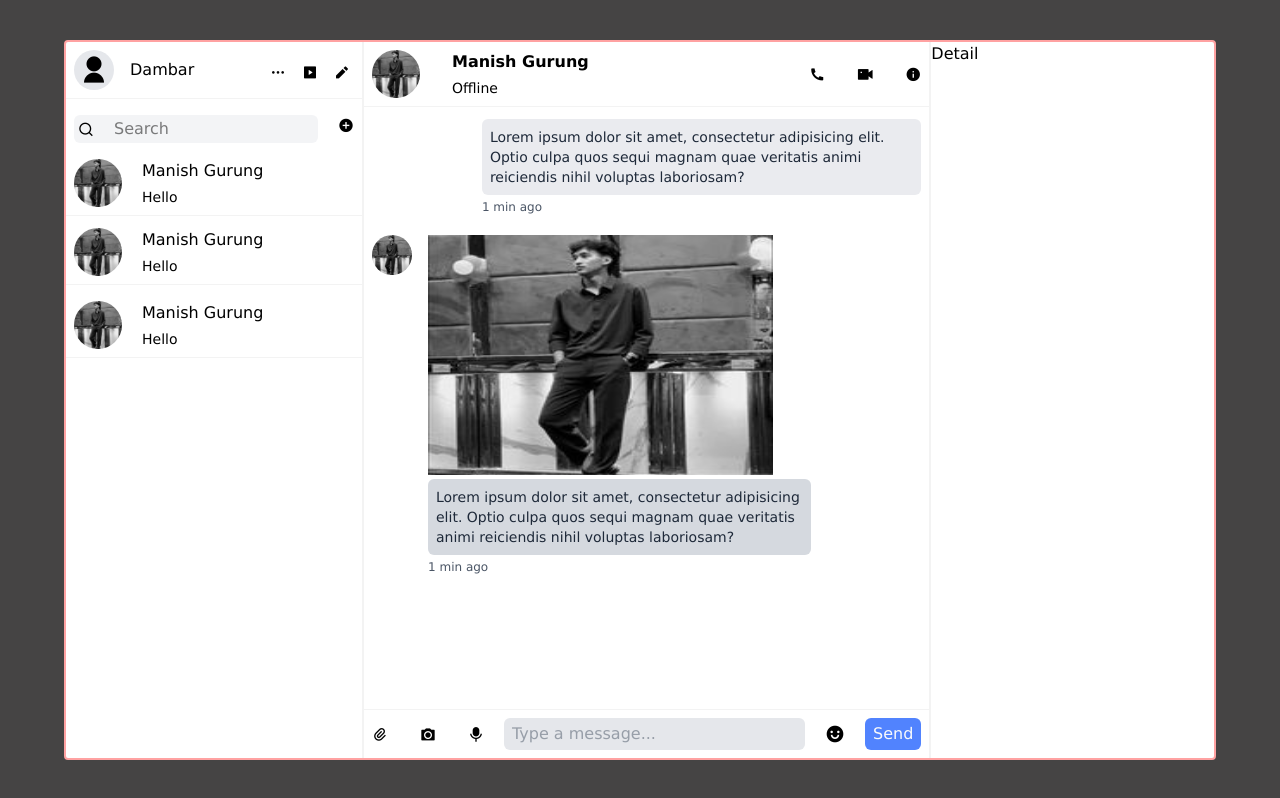
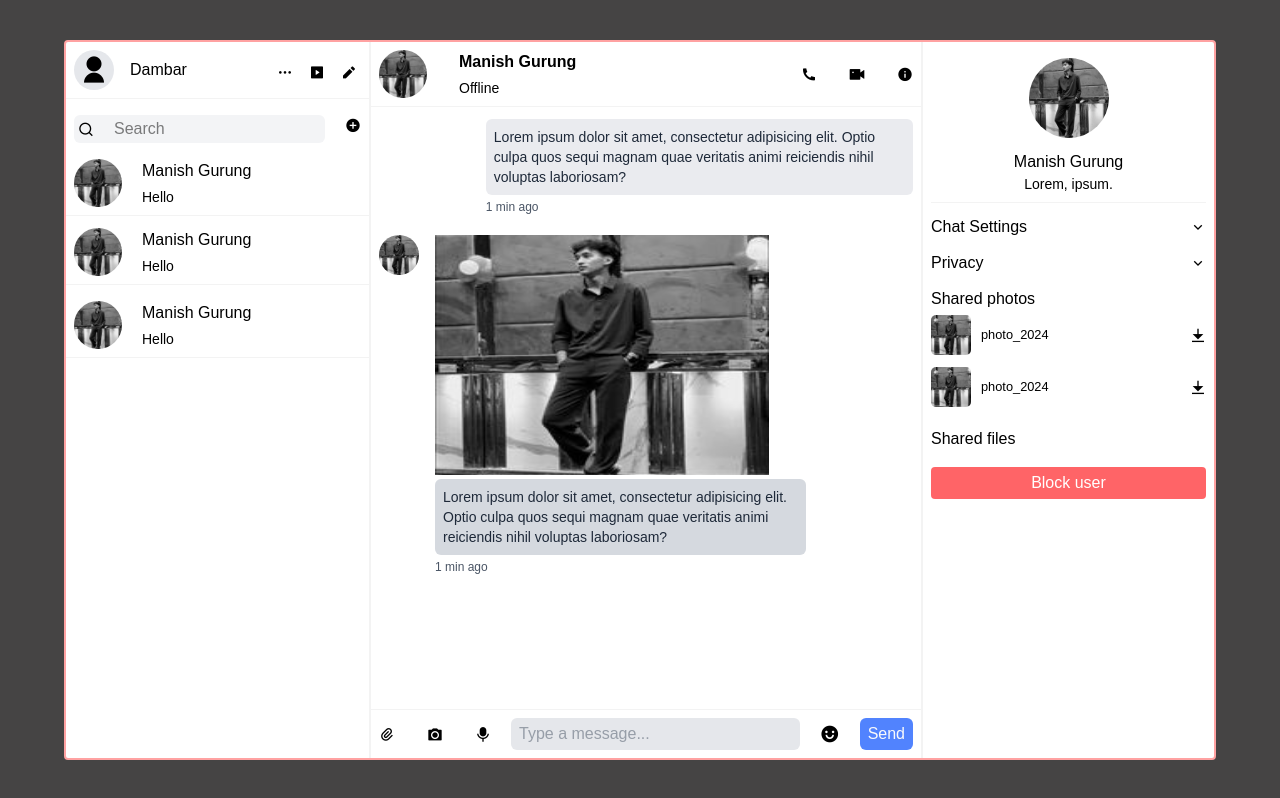
Before and after one commit to GShix/GShiX-2.0, a React (Vite) app in the folder InstagramFirebase/: page / in a window 1280 px wide. Built offline with nearby package versions, Linux system fonts and the light colour scheme.

Commit message:
Detail and Poppins

```diff
--- /dev/null
+++ b/InstagramFirebase/src/App.css
@@ -0,0 +1,32 @@
+
+.title{
+    display: flex;
+    justify-content: space-between;
+    align-items: center;
+
+    i{
+        font-size: 1rem;
+        /* color: #c5c4c435; */
+    }
+}
+.photoItem{
+    display: flex;
+    align-items: center;
+    justify-content: space-between;
+}
+.photoDetail{
+    display: flex;
+    align-items: center;
+    gap: 10px;
+    img{
+        width: 40px;
+        height: 40px;
+        border-radius: 5px;
+        object-fit: cover;
+    }
+    span{
+        font-size: 0.8rem;
+        /* color: #c5c4c4; */
+        font-weight: 300;
+    }
+}
--- a/InstagramFirebase/src/components/detail/Detail.jsx
+++ b/InstagramFirebase/src/components/detail/Detail.jsx
@@ -1,8 +1,58 @@
 import React from 'react'
-
+import '../../App.css'
 const Detail = () => {
   return (
-    <div className='flex-1'>Detail</div>
+    <div className='flex-1 p-2'>
+      <div className="user px-3 py-2 flex flex-col  justify-center items-center gap-3 border-b border-b-[#c5c4c435]">
+        <img src="/manish_grg.jpg" className='rounded-full w-20 object-cover' alt="" />
+        <div className="texts flex flex-col gap- justify-center items-center">
+          <h2 className=''>Manish Gurung</h2>
+          <p className='text-sm'>Lorem, ipsum.</p>
+        </div>
+      </div>
+      <div className="info py-3 flex flex-col gap-3">
+        <div className="option">
+          <div className="title">
+            <span>Chat Settings</span>
+            <i class="ri-arrow-down-s-line"></i>
+          </div>
+        </div>
+        <div className="option">
+          <div className="title">
+            <span>Privacy</span>
+            <i class="ri-arrow-down-s-line"></i>
+          </div>
+        </div>
+        <div className="option">
+          <div className="title">
+            <span>Shared photos</span>
+          </div>
+          <div className="photos flex gap-3 flex-col mt-1">
+            <div className="photoItem">
+              <div className="photoDetail">
+                <img src="/manish_grg.jpg" alt="" />
+                <span>photo_2024</span>
+              </div>
+              <i className='ri-download-fill'></i>
+            </div>
+            <div className="photoItem">
+              <div className="photoDetail">
+                <img src="/manish_grg.jpg" alt="" />
+                <span>photo_2024</span>
+              </div>
+              <i className='ri-download-fill'></i>
+            </div>
+            {/* <img src="" alt="" /> */}
+          </div>
+        </div>
+        <div className="option mt-2">
+          <div className="title">
+            <span>Shared files</span>
+          </div>
+          <button className='bg-red-400 hover:bg-red-500 text-white border-none w-full rounded-sm px-2 py-1 mt-4 cursor-pointer'>Block user</button>
+        </div>
+      </div>
+    </div>
   )
 }
 
--- a/InstagramFirebase/src/index.css
+++ b/InstagramFirebase/src/index.css
@@ -1,9 +1,10 @@
 @import "tailwindcss";
+@import url('https://fonts.googleapis.com/css2?family=Poppins:ital,wght@0,100;0,200;0,300;0,400;0,500;0,600;0,700;0,800;0,900;1,100;1,200;1,300;1,400;1,500;1,600;1,700;1,800;1,900&display=swap');
 *{
   /* margin: 0;
   padding: 0; */
   box-sizing: border-box;
-  font-family: "Lucida Sans Unicode", "Lucida Grande", sans-serif;
+  font-family: "Poppins", sans-serif;
   /* outline: 1px solid red; */
 }
 body{
```
